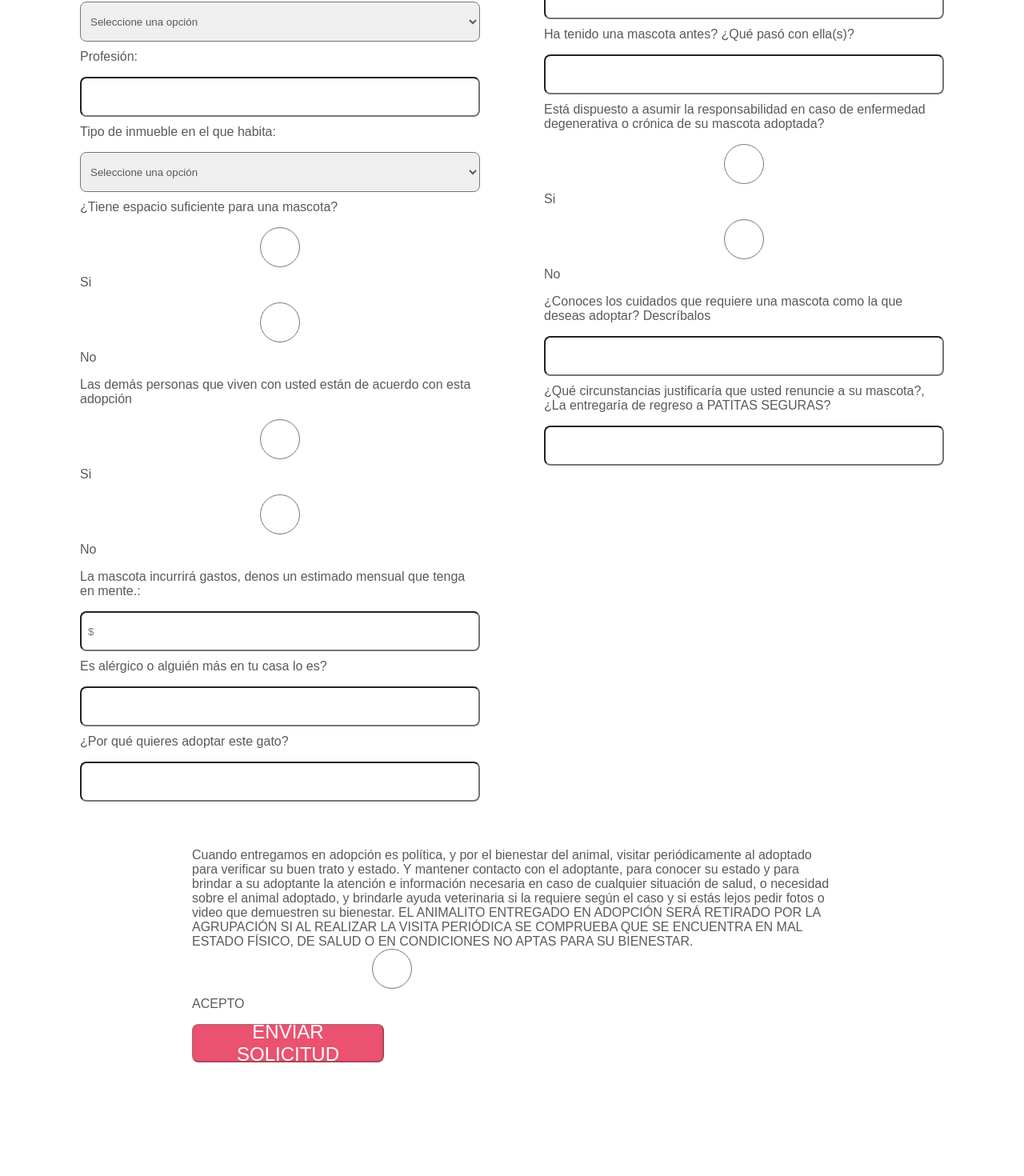
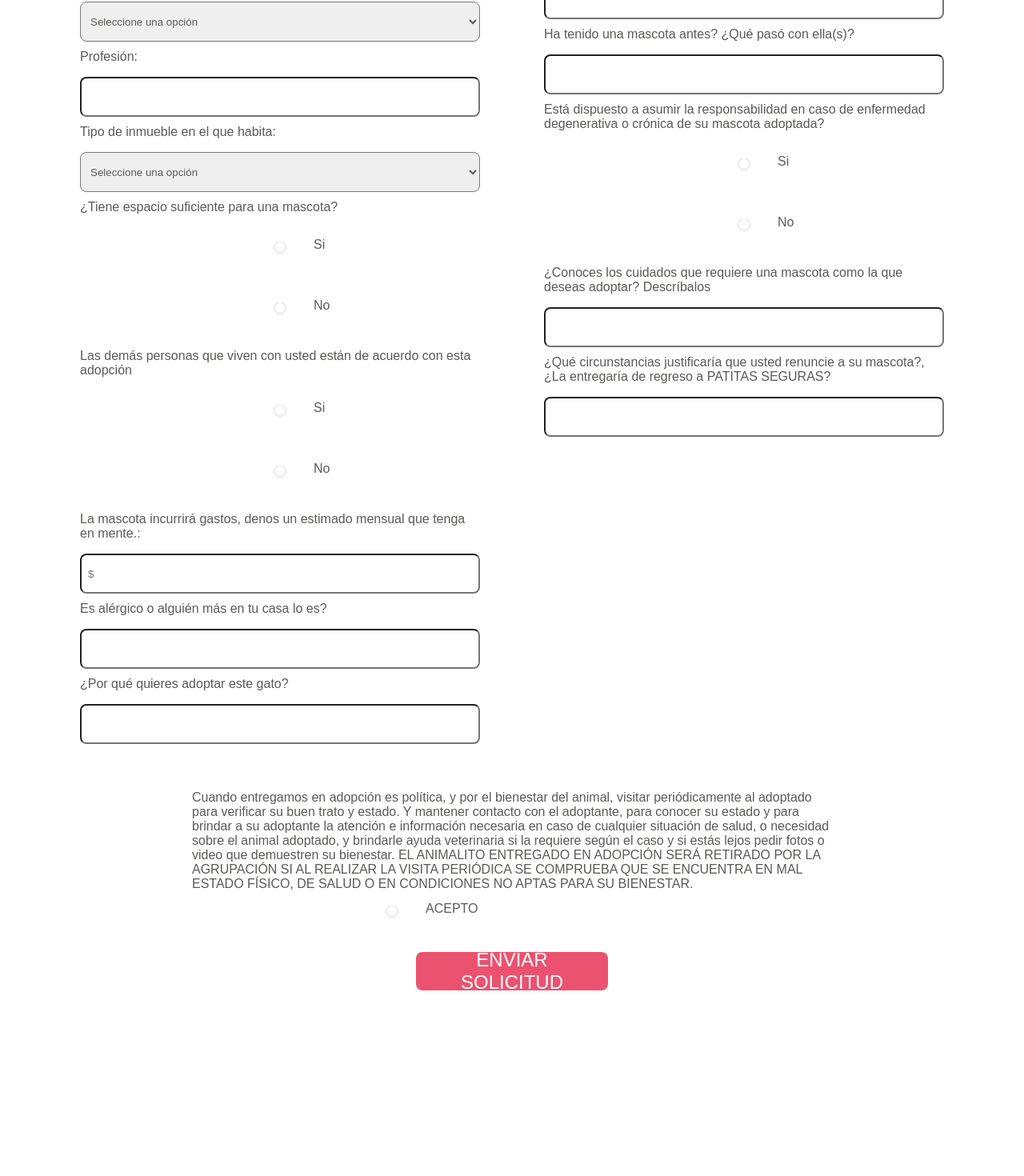
Before and after one commit to valeor0224/Proyecto-web, a React (Vite) app in the folder proyecto-equipo-13-sec-01-powerpuffs-client/: page /AdoptionForm/1/1 in a window 1280 px wide. Shown: the part 1335-2805 px from the top of the page at 80% size. Built offline with nearby package versions, Linux system fonts and the light colour scheme; a web font is replaced by a local one.

Commit message:
fixing radio buttons

```diff
--- a/proyecto-equipo-13-sec-01-powerpuffs-client/src/pages/AdoptionForm/AdoptionForm.css
+++ b/proyecto-equipo-13-sec-01-powerpuffs-client/src/pages/AdoptionForm/AdoptionForm.css
@@ -97,6 +97,24 @@
     flex-direction: column;
 }
 
+.radio-group {
+    display: flex;
+    flex-direction: column;
+}
+
+
+.radio-option {
+    display: flex;
+    align-items: center;
+    margin-bottom: 1rem;
+}
+
+.radio-option input {
+    margin-right: -13rem;
+    transform: scale(0.3); /* Adjust the scale factor as needed */
+}
+
+
 .preguntas-AdoptionForm-right {
     display: flex;
     flex-direction: column;
@@ -121,6 +139,10 @@
     color: var(--dark-gray);
 }
 
+.button-enviar-solicitud{
+    display: flex;
+    align-self: center;
+}
 
 .enviar-solicitud {
     display: flex;
@@ -137,4 +159,5 @@
     background-color: var(--pink);
     color: var(--white);
     font-size: 1.5rem;
+    border: none;
 }
--- a/proyecto-equipo-13-sec-01-powerpuffs-client/src/pages/AdoptionForm/AdoptionForm.jsx
+++ b/proyecto-equipo-13-sec-01-powerpuffs-client/src/pages/AdoptionForm/AdoptionForm.jsx
@@ -3,28 +3,28 @@ import { useParams } from 'react-router-dom';
 import './AdoptionForm.css';
 
 function AdoptionForm() {
-    // Uncomment the line below if you need local state in this component
-    // const [someState, setSomeState] = useState(initialValue);
     const { gatoImage, nameCat } = useParams();
 
-    console.log('gatoImage:', gatoImage);
-    console.log('nameCat:', nameCat);
-
-
     const [aceptoChecked, setAceptoChecked] = useState(null);
+    const [espacioChecked, setEspacioChecked] = useState(null);
+    const [acuerdoChecked, setAcuerdoChecked] = useState(null);
 
     const handleAceptoChange = () => {
-        // Toggle the state if already selected, set to true if not selected, set to null if unselected
         setAceptoChecked(aceptoChecked === null ? true : !aceptoChecked);
     };
 
-    const isSubmitDisabled = aceptoChecked === null;
+    const handleEspacioChange = (value) => {
+        setEspacioChecked(value);
+    };
+
+    const handleAcuerdoChange = (value) => {
+        setAcuerdoChecked(value);
+    };
+
+    const isSubmitDisabled = aceptoChecked === null || espacioChecked === null || acuerdoChecked === null;
 
     const handleSubmit = () => {
-        // Handle form submission logic here
-        // Only called when "ACEPTO" is checked
         if (aceptoChecked) {
-            // Perform form submission
             console.log('Form submitted!');
         }
     };
@@ -108,27 +108,30 @@ function AdoptionForm() {
                         <option value="Apartamento">Apartamento</option>
                     </select>
 
-                    <label htmlFor="espacio">¿Tiene espacio suficiente para una mascota?</label>
-                    <label>
-                        <input type="radio" name="agree" value="yes" />
-                        Si
-                    </label>
+                    <div className="radio-group">
+                        <label htmlFor="espacio">¿Tiene espacio suficiente para una mascota?</label>
+                        <div className="radio-option">
+                            <input type="radio" name="espacio" value="si" id="espacioSi" onChange={() => handleEspacioChange(true)} checked={espacioChecked === true} />
+                            <label htmlFor="espacioSi">Si</label>
+                        </div>
+                        <div className="radio-option">
+                            <input type="radio" name="espacio" value="no" id="espacioNo" onChange={() => handleEspacioChange(false)} checked={espacioChecked === false} />
+                            <label htmlFor="espacioNo">No</label>
+                        </div>
+                    </div>
 
-                    <label>
-                        <input type="radio" name="agree" value="no" />
-                        No
-                    </label>
+                    <div className="radio-group">
+                        <label htmlFor="acuerdo">Las demás personas que viven con usted están de acuerdo con esta adopción</label>
+                        <div className="radio-option">
+                            <input type="radio" name="acuerdo" value="si" id="acuerdoSi" onChange={() => handleAcuerdoChange(true)} checked={acuerdoChecked === true} />
+                            <label htmlFor="acuerdoSi">Si</label>
+                        </div>
+                        <div className="radio-option">
+                            <input type="radio" name="acuerdo" value="no" id="acuerdoNo" onChange={() => handleAcuerdoChange(false)} checked={acuerdoChecked === false} />
+                            <label htmlFor="acuerdoNo">No</label>
+                        </div>
+                    </div>
 
-                    <label htmlFor="acuerdo">Las demás personas que viven con usted están de acuerdo con esta adopción</label>
-                    <label>
-                        <input type="radio" name="agree" value="yes" />
-                        Si
-                    </label>
-
-                    <label>
-                        <input type="radio" name="agree" value="no" />
-                        No
-                    </label>
 
                     <label htmlFor="gastos">La mascota incurrirá gastos, denos un estimado mensual que tenga en mente.:</label>
                     <input type="number" id="gastos" name="gastos" min="0" step="0.01" placeholder="$" />
@@ -149,16 +152,19 @@ function AdoptionForm() {
                     <label htmlFor="mascotas-pasada">Ha tenido una mascota antes? ¿Qué pasó con ella(s)?</label>
                     <input type="text" id="mascotas-pasadas" name="mascotas-pasada" placeholder="" />
 
-                    <label htmlFor="responsabilidad">Está dispuesto a asumir la responsabilidad en caso de enfermedad degenerativa o crónica de su mascota adoptada?</label>
-                    <label>
-                        <input type="radio" name="agree" value="yes" />
-                        Si
-                    </label>
 
-                    <label>
-                        <input type="radio" name="agree" value="no" />
-                        No
-                    </label>
+                    <div className="radio-group">
+                        <label htmlFor="responsabilidad">Está dispuesto a asumir la responsabilidad en caso de enfermedad degenerativa o crónica de su mascota adoptada?</label>
+                        <div className="radio-option">
+                            <input type="radio" name="responsabilidad" value="yes" id="responsabilidadYes" />
+                            <label htmlFor="responsabilidadYes">Si</label>
+                        </div>
+                        <div className="radio-option">
+                            <input type="radio" name="responsabilidad" value="no" id="responsabilidadNo" />
+                            <label htmlFor="responsabilidadNo">No</label>
+                        </div>
+                    </div>
+
 
 
                     <label htmlFor="cuidados">¿Conoces los cuidados que requiere una mascota como la que deseas adoptar? Descríbalos</label>
@@ -169,19 +175,27 @@ function AdoptionForm() {
 
                 </div>
 
-
-
             </div>
 
             <div className='acepta-politica-adopcion'>
                 Cuando entregamos en adopción es política, y por el bienestar del animal, visitar periódicamente al adoptado para verificar su buen trato y estado. Y mantener contacto con el adoptante, para conocer su estado y para brindar a su adoptante la atención e información necesaria en caso de cualquier situación de salud, o necesidad sobre el animal adoptado, y brindarle ayuda veterinaria si la requiere según el caso y si estás lejos pedir fotos o video que demuestren su bienestar. EL ANIMALITO ENTREGADO EN ADOPCIÓN SERÁ RETIRADO POR LA AGRUPACIÓN SI AL REALIZAR LA VISITA PERIÓDICA SE COMPRUEBA QUE SE ENCUENTRA EN MAL ESTADO FÍSICO, DE SALUD O EN CONDICIONES NO APTAS PARA SU BIENESTAR.
-                <label>
-                    <input type="radio" name="aceptar" value="yes" onChange={handleAceptoChange} checked={aceptoChecked === true} />
-                    ACEPTO
-                </label>
-                <button className='enviar-solicitud' onClick={handleSubmit} disabled={isSubmitDisabled}>
-                    ENVIAR SOLICITUD
-                </button>
+                <div className="radio-group">
+
+                    <div className="radio-option">
+                        <input type="radio" name="aceptar" value="yes" onChange={handleAceptoChange} checked={aceptoChecked === true} />
+                        <label>ACEPTO</label>
+                    </div>
+
+
+
+                </div>
+
+                <div className='button-enviar-solicitud'>
+                    <button className='enviar-solicitud' onClick={handleSubmit} disabled={isSubmitDisabled}>
+                        ENVIAR SOLICITUD
+                    </button>
+                </div>
+
             </div>
 
         </div>
```
